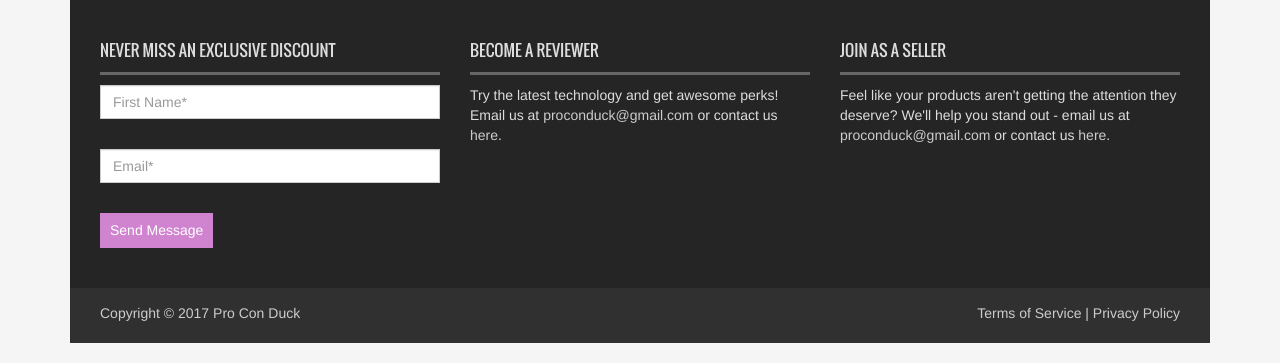
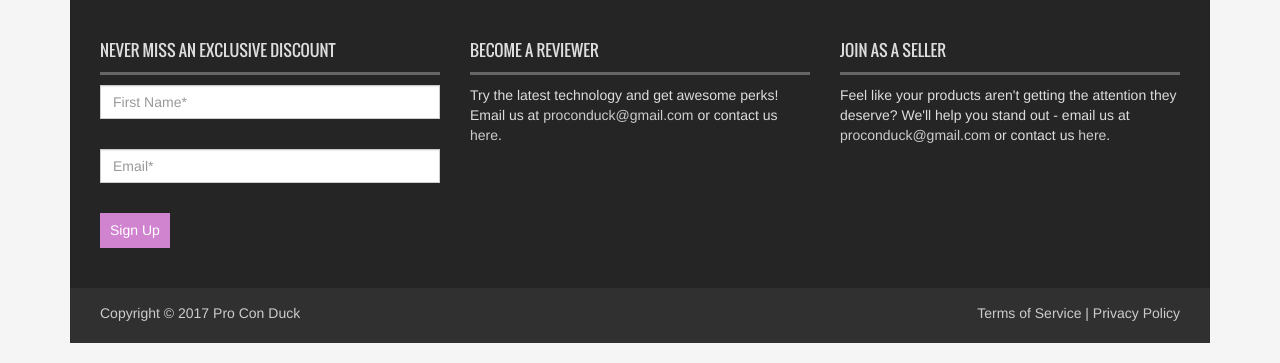
Before and after one commit to CCCodes/ProConDuck, a Django app: template blog/templates/blog/main.html in a window 1280 px wide. Shown: the part 2516-2879 px from the top of the page. Run offline with Django 3.2, Linux system fonts and the light colour scheme; the template is opened without the code that fills it: values that come from a table or form of the project are taken from there, others are empty; data comes from the database, SQL or seed files in the repository; some libraries are stand-ins or nearby versions.

Commit message:
optimize three images, add html for newsletter form at bottom

```diff
--- a/blog/templates/blog/main.html
+++ b/blog/templates/blog/main.html
@@ -452,7 +452,7 @@
             <form action="#" class="contact_form">
               <input class="form-control" type="text" placeholder="First Name*">
               <input class="form-control" type="email" placeholder="Email*">
-              <input type="submit" value="Send Message">
+              <input type="submit" value="Sign Up">
             </form>
           </div>
         </div>
```
